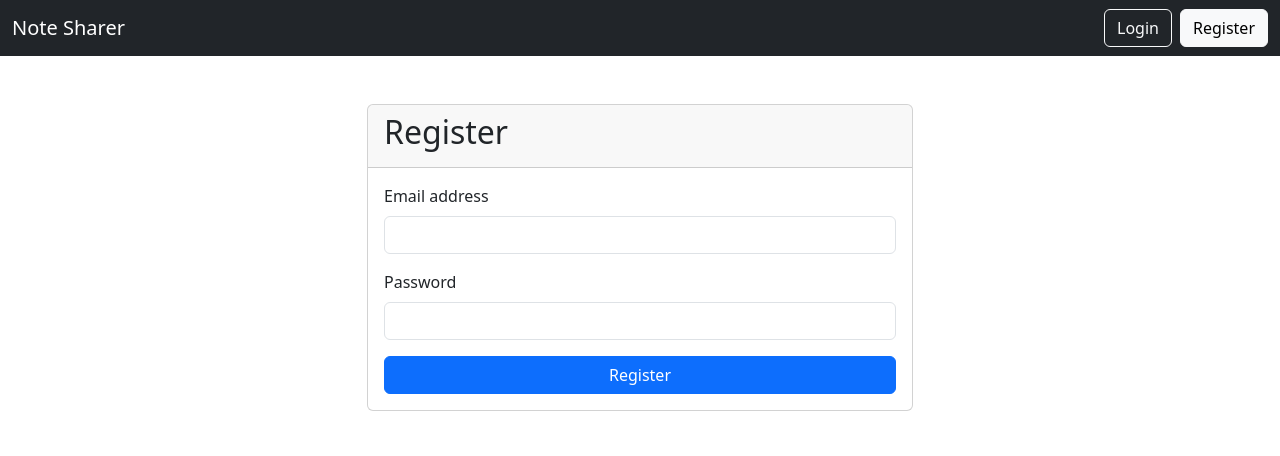
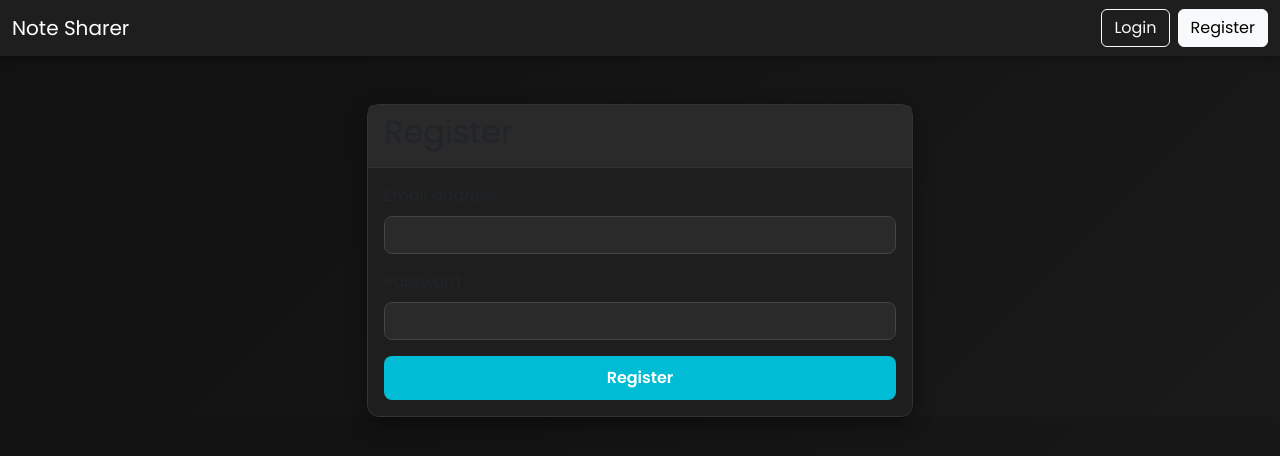
Before and after one commit to Rupeshkotha/Note-sharer, a Flask app: page /register in a window 1280 px wide. Shown: the top 456 px of the page. Run offline with Flask 3, Linux system fonts and the light colour scheme.

Commit message:
Added styling to the whole website

```diff
--- a/static/css/style.css
+++ b/static/css/style.css
@@ -1,4 +1,91 @@
+/* --- Global Styles & Dark Theme --- */
+body {
+    font-family: 'Poppins', sans-serif;
+    background-color: #121212;
+    background-image: linear-gradient(135deg, #121212 25%, #1a1a1a 100%);
+    color: #e0e0e0;
+}
+
+/* --- Navbar --- */
+.navbar-dark {
+    background-color: #1e1e1e !important;
+    box-shadow: 0 2px 10px rgba(0, 0, 0, 0.3);
+}
+
+/* --- Cards --- */
+.card {
+    background-color: #1e1e1e;
+    border: 1px solid #333;
+    border-radius: 12px;
+    box-shadow: 0 6px 20px rgba(0, 0, 0, 0.4);
+}
+
+.card-header {
+    background-color: #2a2a2a;
+    border-bottom: 1px solid #333;
+}
+
+/* --- Forms & Inputs --- */
+.form-control,
+textarea.form-control {
+    background-color: #2a2a2a;
+    color: #e0e0e0;
+    border: 1px solid #444;
+    border-radius: 8px;
+}
+
+.form-control:focus,
+textarea.form-control:focus {
+    background-color: #2a2a2a;
+    color: #e0e0e0;
+    border-color: #00bcd4; /* Teal accent color */
+    box-shadow: 0 0 0 0.25rem rgba(0, 188, 212, 0.25);
+}
+
+/* --- Buttons --- */
+.btn-primary {
+    background-color: #00bcd4;
+    border: none;
+    border-radius: 8px;
+    font-weight: 600;
+    padding: 10px 15px;
+    transition: transform 0.2s ease-in-out, box-shadow 0.2s ease;
+}
+
+.btn-primary:hover {
+    transform: translateY(-2px);
+    box-shadow: 0 4px 15px rgba(0, 188, 212, 0.3);
+    background-color: #03a9f4;
+}
+
+/* --- Links --- */
+a {
+    color: #00bcd4;
+    text-decoration: none;
+    transition: color 0.2s ease;
+}
+
+a:hover {
+    color: #80deea;
+}
+
+/* --- Preformatted Text (for notes) --- */
 pre {
-  white-space: pre-wrap;
-  word-wrap: break-word;
+    white-space: pre-wrap;
+    word-wrap: break-word;
+    color: #e0e0e0;
+    font-size: 1rem;
 }
+
+/* --- Alert Messages --- */
+.alert-success {
+    background-color: #1e464a;
+    color: #e0f7fa;
+    border: 1px solid #26a69a;
+}
+
+.alert-info {
+    background-color: #193a5a;
+    color: #e1f5fe;
+    border: 1px solid #039be5;
+}
```
